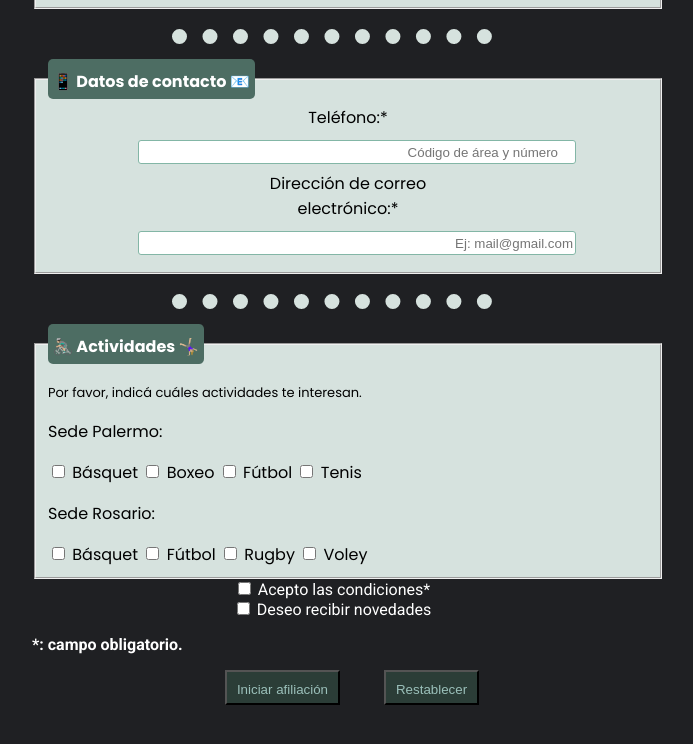
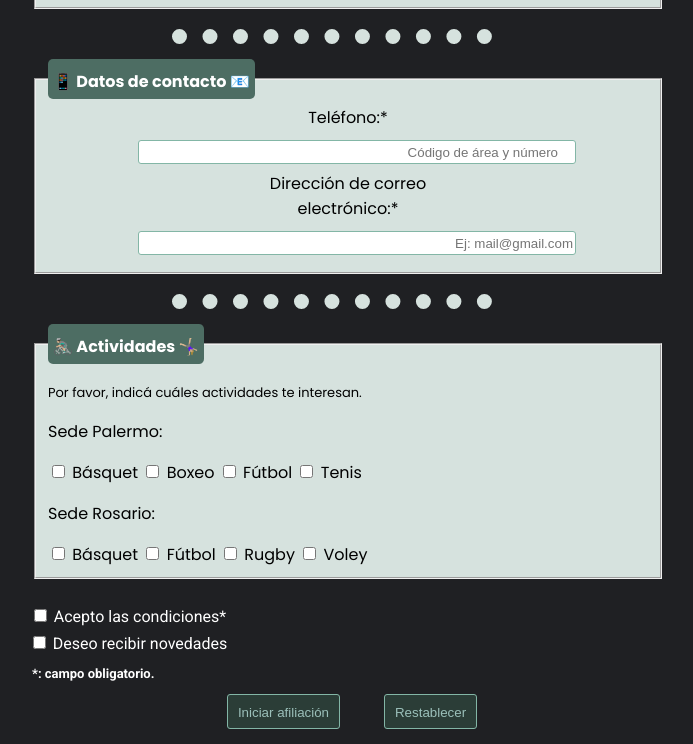
Before and after one commit to ianfranfn/Desafio-04, a website built with Vite: page index.html in a window 1280 px wide. Shown: the part 649-1393 px from the top of the page, without its empty margins (308-1001 px from the left). Before the commit the page ends 1369 px from the top, so only its background shows below. Built offline with nearby package versions, Linux system fonts and the light colour scheme; a web font is replaced by a local one.

Commit message:
Finalización primer estilo, con añadidura de README y correccion de errores finales

```diff
--- a/estilos.css
+++ b/estilos.css
@@ -130,13 +130,21 @@ input:focus{
 
 .checkbox {
     color: white;
-    text-align: left;
+    align-items: start;
+    position: relative;
+    left: -204px;
+    margin-top: 10px;
+}
+
+.condiciones {
+    margin-top: 30px;
 }
 
 #campo {
     color: white;
     text-align: start;
     font-weight: bold;
+    font-size: small;
 }
 
 .boton {
@@ -146,4 +154,6 @@ input:focus{
     padding: 10px;
     background-color: #2b3d37;
     color: #9bc0ba;
+    border: 1px solid #83b6a6;
+    border-radius: 3px;
 }
--- a/index.html
+++ b/index.html
@@ -128,7 +128,7 @@
           </fieldset>
 
           <div>
-            <input class="checkbox" type="checkbox" id="condiciones" name="condiciones" required>
+            <input class="checkbox condiciones" type="checkbox" id="condiciones" name="condiciones" required>
             <label class="checkbox" for="condiciones">Acepto las condiciones*</label>
           </div>
 
```
Also changed, not shown: README.md.
